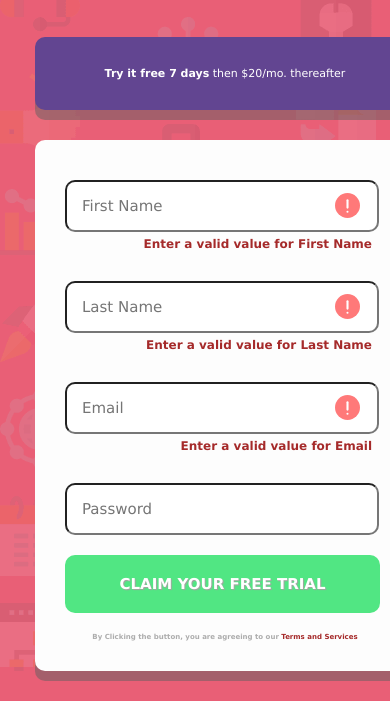
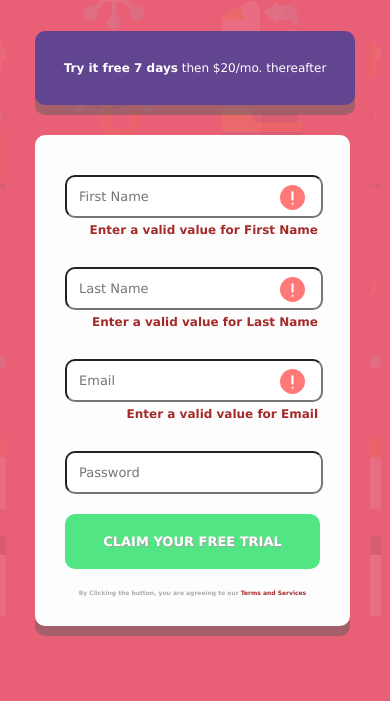
Before and after one commit to diegoalvares/formulario-de-cadastro, a plain HTML site: page index.html in a window 390 px wide. Shown: the part 173-874 px from the top of the page. After the commit the page ends 844 px from the top, so only its background shows below. Drawn offline with Linux system fonts and the light colour scheme.

Commit message:
atualizando.

```diff
--- a/css/resolucoes.css
+++ b/css/resolucoes.css
@@ -1,6 +1,7 @@
 @media (max-width: 480px) {
     main{
         display: block;
+        background-image: url('../imagens/bg-intro-mobile.png');
     }
 
     #descricao{
@@ -11,46 +12,49 @@
     h1{
         font-size: 30px;
         text-align: center;
-        width: 460px;
+        width: 360px;
+        margin-left: 20px;
     }
 
     p{
-        font-size: 13px;
+        font-size: 11px;
         margin: 10px;
         margin-top: 15px;
         text-align: center;
         margin-bottom: -50px;
-        width: 460px;
+        width: 360px;
     }
 
 
     #formulario>h2{
-        font-size: 11px;
-        width: 260px;
+        font-size: 12px;
+        width: 300px;
+        padding-left: 10px;
+        padding-right: 10px;
     }
 
     #formulario{
-        width: 500px;
+        width: 435px;
         margin-left: -25px;
         margin-bottom: -30px;
     }
 
     form>input{
-        width: 280px;
-        font-size: 15px;
-        padding: 15px;
+        width: 230px;
+        font-size: 13px;
+        padding: 12px;
     }
 
     form>button{
-        width: 315px;
+        width: 255px;
         padding: 20px;
-        padding-left: 50px;
-        padding-right: 50px;
-        font-size: 15px;
+        padding-left: 30px;
+        padding-right: 30px;
+        font-size: 13px;
     }
 
     form> footer{
-        font-size: 7px;
+        font-size: 6px;
         margin-bottom: 20px;
     }
 
@@ -58,13 +62,13 @@
         font-size: 12px;
         text-align: right;
         margin-top: 5px;
-        margin-right: 33px;
+        margin-right: 22px;
     }
 
     #exc_nome, #exc_sobrenome, #exc_email{
-        margin-left: 290px;
+        margin-left: 235px;
         width: 25px;
-        margin-top: 43px;
+        margin-top: 40px;
         position: absolute;
     }
 }
```
